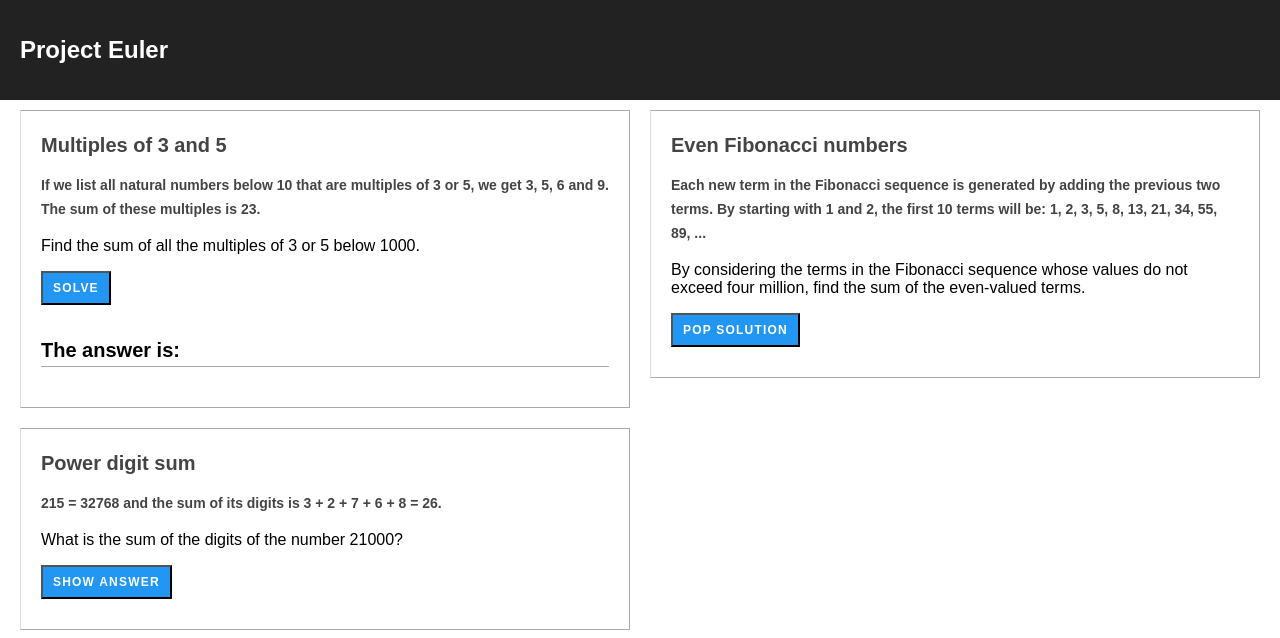
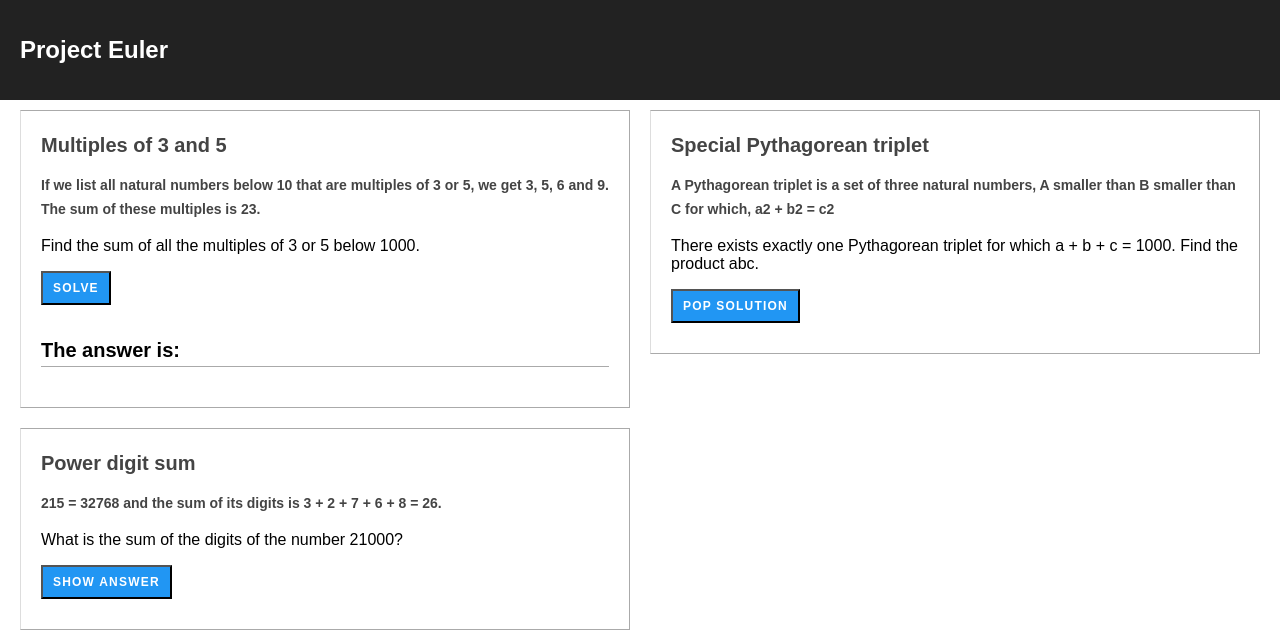
Before and after one commit to josuemartel/Euler, a React (Create React App) app: page / in a window 1280 px wide. Shown: the top 638 px of the page. Built offline with nearby package versions, Linux system fonts and the light colour scheme.

Commit message:
second problem solved and pop message

```diff
--- a/src/App.js
+++ b/src/App.js
@@ -7,11 +7,11 @@
     super(props);
     this.state = {
       Result1: "",
-      Result2: "",
       Result3: "",
       ClassResult3: "columnNoneResult"
     };
     this.Solve = this.Solve.bind(this);
+    this.PopSolution = this.PopSolution.bind(this);
     this.ShowAnswer = this.ShowAnswer.bind(this);
   }
 
@@ -41,6 +41,28 @@
     )
   }
 
+  PopSolution(){
+    var Result2=0;
+    var a=0;
+    var b=1;
+    var c=0;
+    var sum=0;
+
+    for(a=3; a<=1000; a++)
+    {
+      for(b=a+1; b<1000; b++){
+        var c2 = Math.pow(a, 2) + Math.pow(b, 2);
+        c = Math.pow(c2, 0.5);
+        sum = a + b + c;
+        if(sum == 1000){
+          Result2 = (a*b*c);
+        }
+      }
+    }
+
+    {alert(Result2.toString());}
+  }
+
   ShowAnswer(){
     this.setState(
       {
@@ -68,10 +90,10 @@
           </div>
           <div className="column">
             <article className="problem">
-              <h2 className="problem_title">Even Fibonacci numbers</h2>
-              <p className="problem_description">Each new term in the Fibonacci sequence is generated by adding the previous two terms. By starting with 1 and 2, the first 10 terms will be: 1, 2, 3, 5, 8, 13, 21, 34, 55, 89, ...</p>
-              <p className="problem_Question">By considering the terms in the Fibonacci sequence whose values do not exceed four million, find the sum of the even-valued terms.</p>
-              <button className="problem_btn">Pop Solution</button>
+              <h2 className="problem_title">Special Pythagorean triplet</h2>
+              <p className="problem_description">A Pythagorean triplet is a set of three natural numbers, A smaller than B smaller than C for which, a2 + b2 = c2 </p>
+              <p className="problem_Question">There exists exactly one Pythagorean triplet for which a + b + c = 1000. Find the product abc.</p>
+              <button className="problem_btn" onClick={this.PopSolution}>Pop Solution</button>
             </article>
           </div>
           <div className="column">
@@ -95,4 +117,5 @@
 }
 
 
+
 export default App;
```
Also changed, not shown: src/App.css (line endings or trailing spaces).
